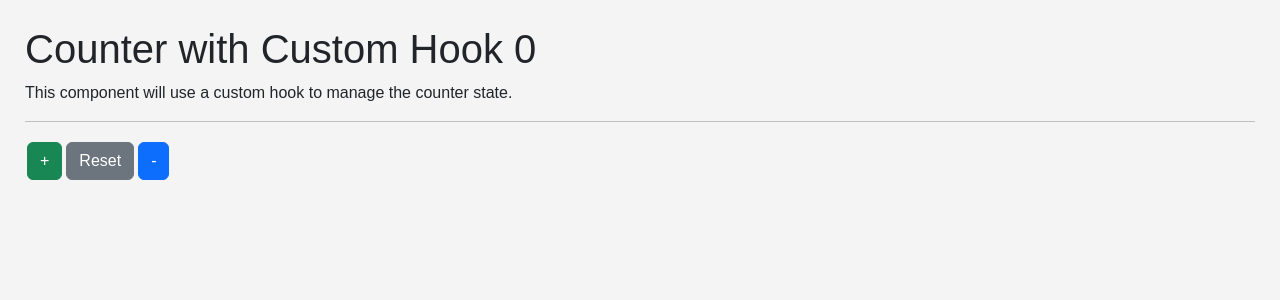
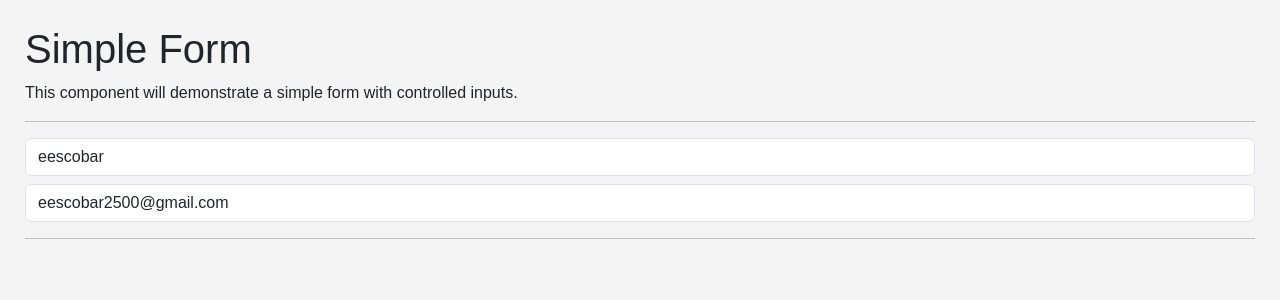
Before and after one commit to GuitHub75/HooksReact, a React (Vite) app: page / in a window 1280 px wide. Shown: the top 300 px of the page. Built offline with nearby package versions, Linux system fonts and the light colour scheme.

Commit message:
useEfect

```diff
--- /dev/null
+++ b/src/02-useEfect/Message.jsx
@@ -0,0 +1,22 @@
+import { useEffect } from "react";
+
+export const Message = () => {
+  useEffect(() => {
+    const onMauseMove = ({ x, y }) => {
+      const coords = { x, y };
+      console.log(coords);
+    };
+
+    window.addEventListener("mousemove", onMauseMove);
+    return () => {
+      window.removeEventListener("mousemove", onMauseMove);
+    };
+  }, []);
+
+  return (
+    <>
+      <h3>Usuario ya existe</h3>
+      <p>Por favor, elige otro nombre de usuario.</p>
+    </>
+  );
+};
--- /dev/null
+++ b/src/02-useEfect/SimpleForm.jsx
@@ -0,0 +1,85 @@
+import { useEffect, useState } from "react";
+import { Message } from "./Message";
+
+export const SimpleForm = () => {
+  const [formState, setformState] = useState({
+    username: "eescobar",
+    email: "eescobar2500@gmail.com",
+  });
+
+  const { username, email } = formState;
+
+  const handleInputChange = ({ target }) => {
+    const { name, value } = target;
+    setformState({
+      ...formState,
+      [name]: value,
+    });
+  };
+/* ******************************************************************************** */
+/* * Propietario: ERICK ESCOBAR                                                   * */
+/* * * */
+/* * Un arreglo vacío significa que el efecto se ejecutará una sola vez al       * */
+/* * montar el componente.                                                        * */
+/* * Es recomendable usarlo para inicializar datos o realizar una acción que      * */
+/* * solo necesita ejecutarse una vez.                                            * */
+/* * Si se pasan dependencias, el efecto se ejecutará cada vez que cambien       * */
+/* * esas dependencias.                                                           * */
+/* * * */
+/* * Acá tres ejemplos de uso de useEffect:                                       * */
+/* * 1. Ejecutar una acción al montar el componente.                              * */
+/* * 2. Ejecutar una acción cuando cambie el estado del formulario.               * */
+/* * 3. Ejecutar una acción cuando cambie un campo específico del formulario.     * */
+/* ******************************************************************************** */
+  useEffect(() => {
+   // console.log("useEffect executed");
+  },[])
+
+  useEffect(() => {
+    //console.log("formState changed");
+  }
+, [formState]);
+
+  useEffect(() => {
+    //console.log("username changed");
+  }, [username]);
+
+  useEffect(() => {
+    //console.log("email changed");
+  }, [email]);
+
+
+
+
+  return (
+    <>
+      <h1>Simple Form</h1>
+      <p>
+        This component will demonstrate a simple form with controlled inputs.
+      </p>
+      <hr />
+      <input
+        type="text"
+        placeholder="Enter your userename"
+        className="form-control"
+        name="username"
+        autoComplete="on"
+        value={username}
+        onChange={handleInputChange}
+      />
+      <input
+        type="email"
+        placeholder="Enter your email"
+        className="form-control mt-2"
+        name="email"
+        autoComplete="on"
+        value={email}
+        onChange={handleInputChange}
+      />
+      <hr />
+      {
+        username === "coco" && <Message />
+      }
+    </>
+  );
+};
--- a/src/main.jsx
+++ b/src/main.jsx
@@ -3,10 +3,11 @@ import { createRoot } from 'react-dom/client'
 import './index.css'
 //import {HooksApp} from './HooksApp'
 //import { CounterApp } from './01-useSate/CounterApp'
-import { CounterwIthCustomHook } from './01-useSate/CounterwIthCustomHook'
+//import { CounterwIthCustomHook } from './01-useSate/CounterwIthCustomHook'
+import { SimpleForm } from './02-useEfect/simpleForm'
 
 createRoot(document.getElementById('root')).render(
-  <StrictMode>
-    <CounterwIthCustomHook />
-  </StrictMode>,
+ // <StrictMode>
+    <SimpleForm />
+  //</StrictMode>,
 )
```
